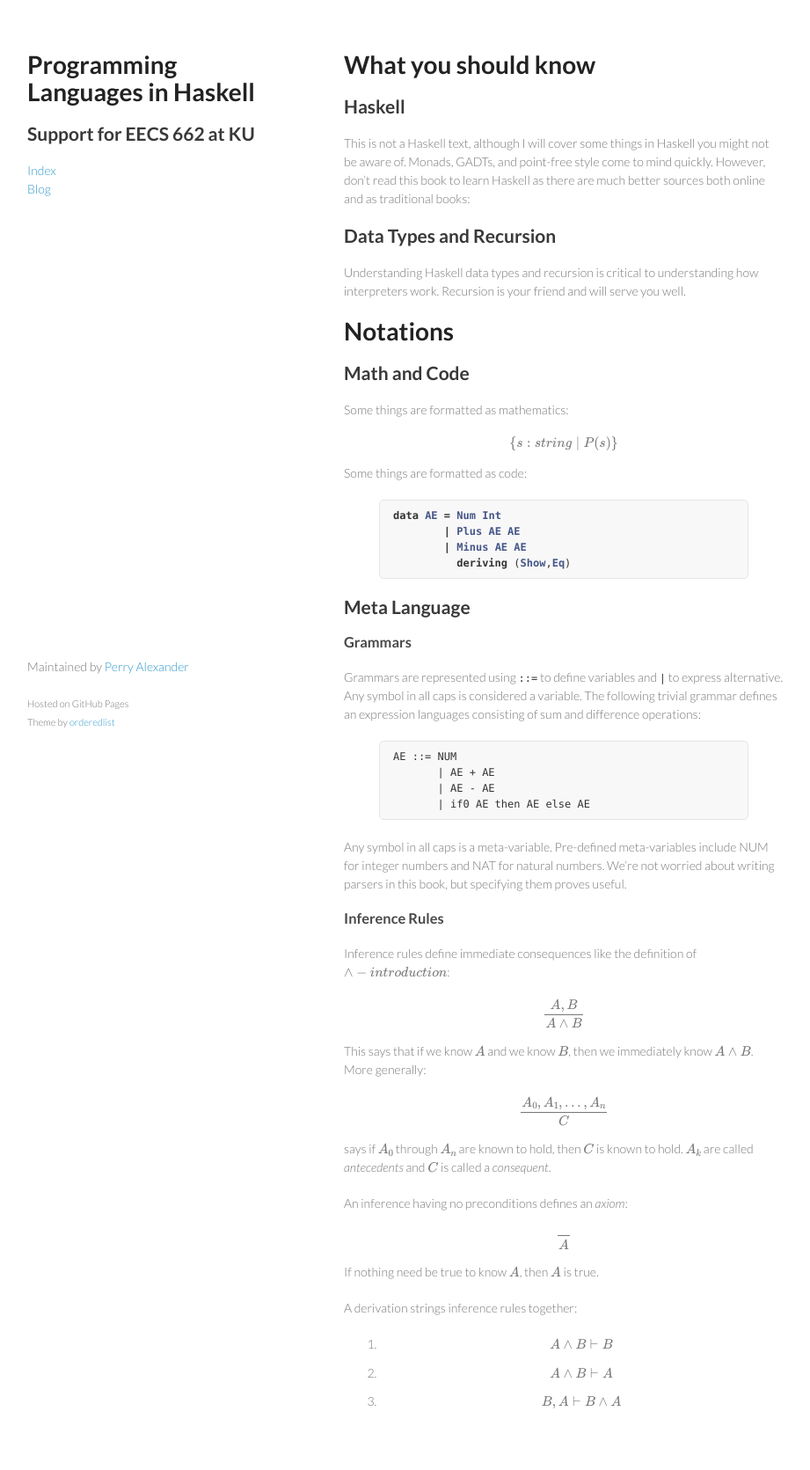
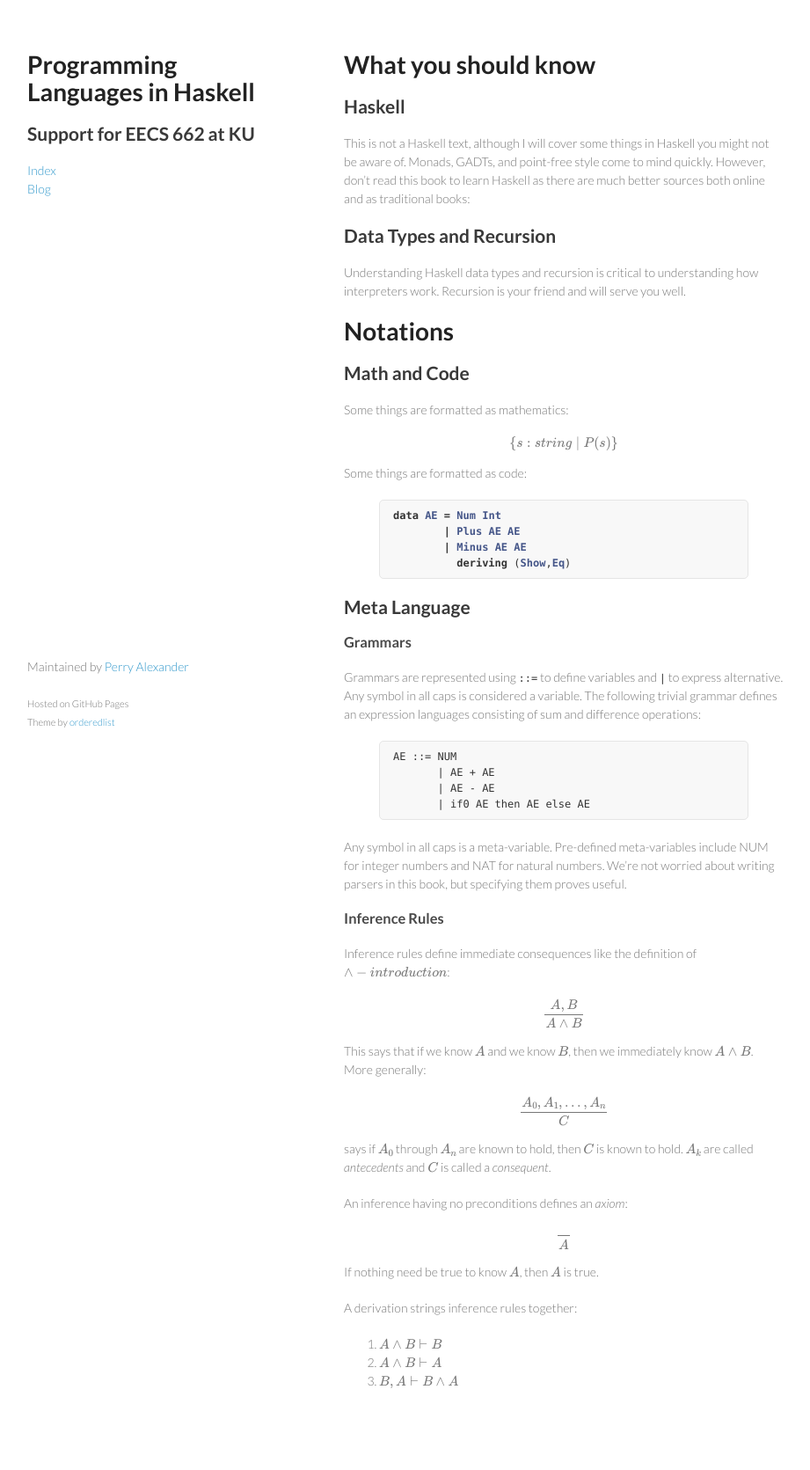
Before and after one commit to ku-sldg/plih, a Jekyll site: the page built from _posts/2016-06-13-Notations-and-Preliminaries.md, in a window 1280 px wide. Shown: the whole page at 88% size, without its empty margins (179-1100 px from the left). Built offline with Jekyll 4.4.1, drawn with Linux system fonts in a browser that asks for light colours; formulas are drawn with MathJax 3; after the commit the page ends 1650 px from its top, so only the background shows below that.

Commit message:
working on rule formatting

```diff
--- a/_posts/2016-06-13-Notations-and-Preliminaries.md
+++ b/_posts/2016-06-13-Notations-and-Preliminaries.md
@@ -66,6 +66,6 @@ If nothing need be true to know $A$, then $A$ is true.
 
 A derivation strings inference rules together:
 
-1. $$A \wedge B \vdash B$$
-2. $$A \wedge B \vdash A$$
-3. $$B, A \vdash B \wedge A$$
+1. $A \wedge B \vdash B$
+2. $A \wedge B \vdash A$
+3. $B, A \vdash B \wedge A$
```
